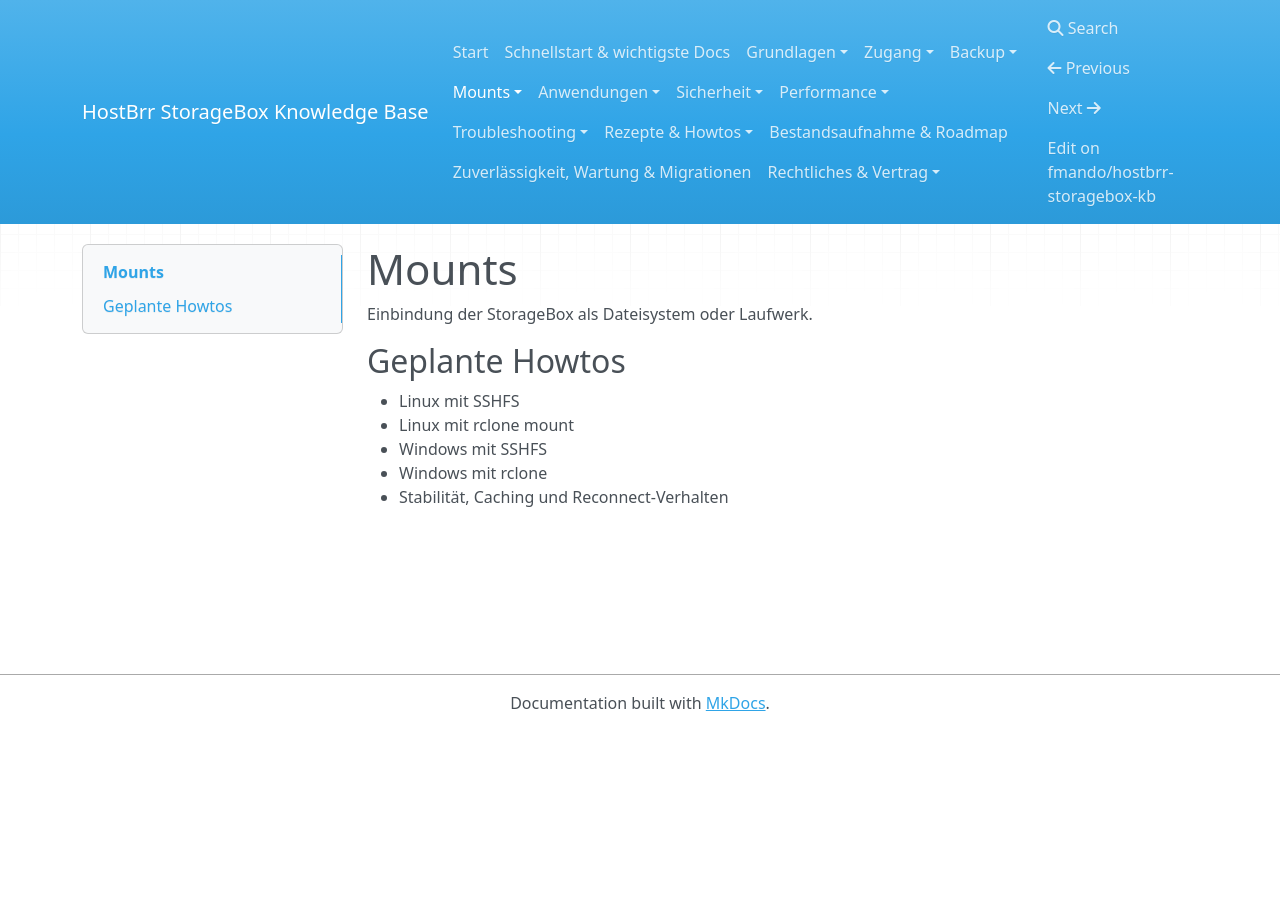
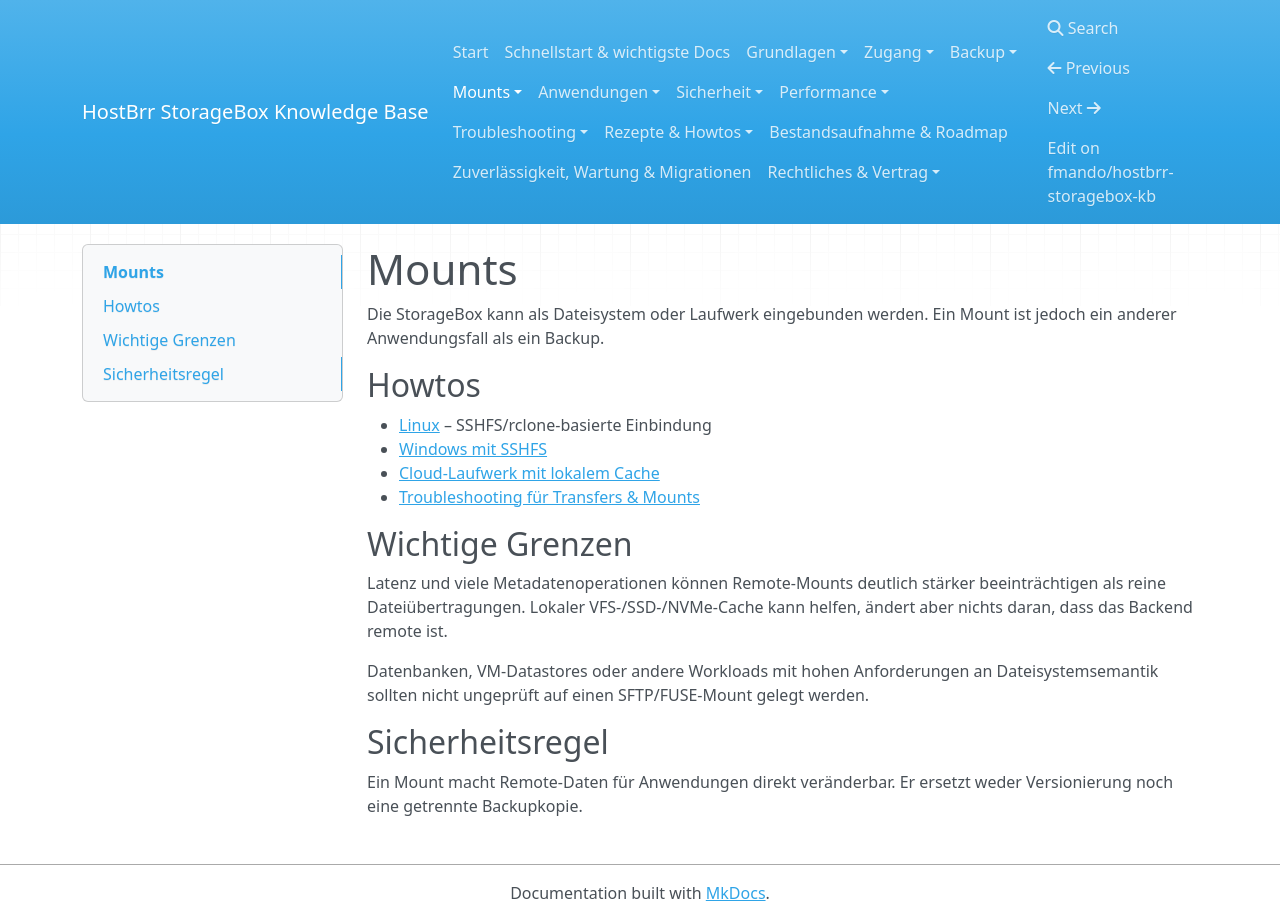
Before and after one commit to fmando/hostbrr-storagebox-kb, an MkDocs documentation site: the page built from docs/04-mounts/index.md, in a window 1280 px wide. Built offline with MkDocs 1.6.1, drawn with Linux system fonts in a browser that asks for light colours; nearby versions of some CDN libraries; before the commit the page ends 900 px from its top, so only the background shows below that.

Commit message:
Refresh mounts index

```diff
--- a/docs/04-mounts/index.md
+++ b/docs/04-mounts/index.md
@@ -2,16 +2,25 @@
 title: Mounts
 category: mounts
 status: maintained
-last_reviewed: 2026-08-24
+last_reviewed: 2026-08-25
 ---
 # Mounts
 
-Einbindung der StorageBox als Dateisystem oder Laufwerk.
+Die StorageBox kann als Dateisystem oder Laufwerk eingebunden werden. Ein Mount ist jedoch ein anderer Anwendungsfall als ein Backup.
 
-## Geplante Howtos
+## Howtos
 
-- Linux mit SSHFS
-- Linux mit rclone mount
-- Windows mit SSHFS
-- Windows mit rclone
-- Stabilität, Caching und Reconnect-Verhalten
+- [Linux](linux.md) – SSHFS/rclone-basierte Einbindung
+- [Windows mit SSHFS](windows-sshfs.md)
+- [Cloud-Laufwerk mit lokalem Cache](../09-rezepte/cloud-drive-cache.md)
+- [Troubleshooting für Transfers & Mounts](../08-troubleshooting/performance-mounts.md)
+
+## Wichtige Grenzen
+
+Latenz und viele Metadatenoperationen können Remote-Mounts deutlich stärker beeinträchtigen als reine Dateiübertragungen. Lokaler VFS-/SSD-/NVMe-Cache kann helfen, ändert aber nichts daran, dass das Backend remote ist.
+
+Datenbanken, VM-Datastores oder andere Workloads mit hohen Anforderungen an Dateisystemsemantik sollten nicht ungeprüft auf einen SFTP/FUSE-Mount gelegt werden.
+
+## Sicherheitsregel
+
+Ein Mount macht Remote-Daten für Anwendungen direkt veränderbar. Er ersetzt weder Versionierung noch eine getrennte Backupkopie.
```
